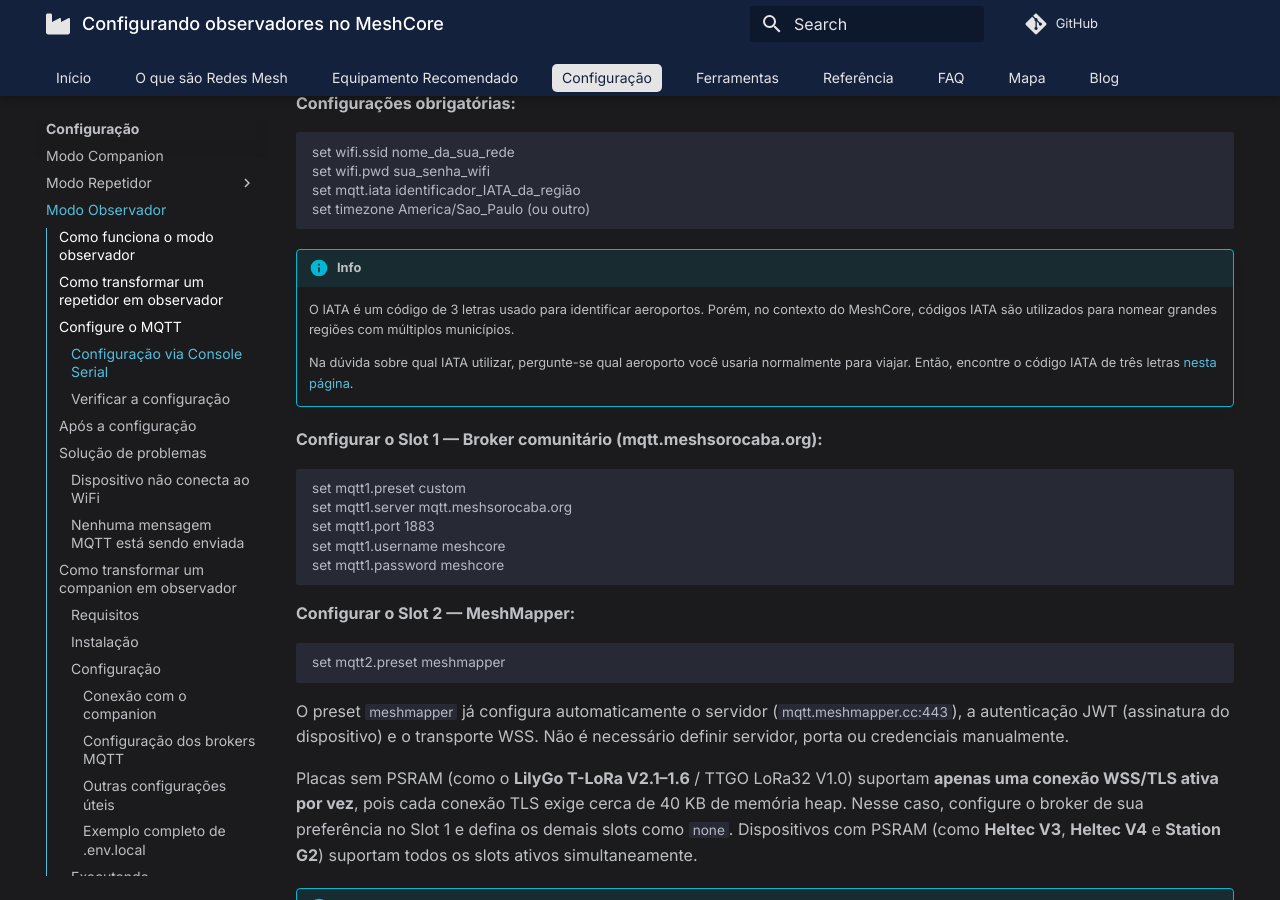
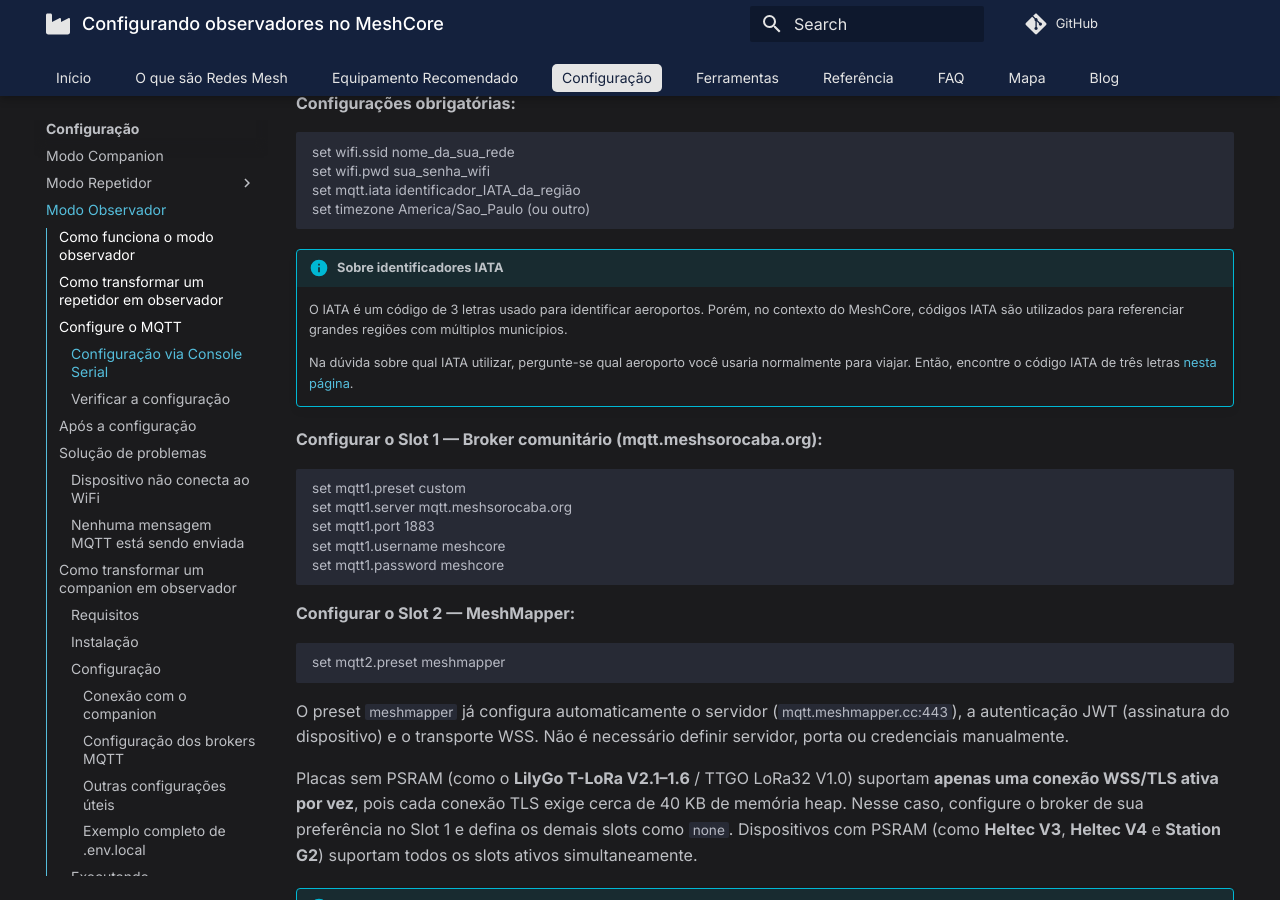
Before and after one commit to MeshSorocaba/meshsorocaba.github.io, an MkDocs documentation site: the page built from docs/configuracao/observers.md, in a window 1280 px wide and 900 px high, scrolled down 2787 px. Built offline with MkDocs 1.6.1 and Material for MkDocs 9.7.7, drawn with Linux system fonts in a browser that asks for light colours; comment, search, counter and statistics services are not loaded.

Commit message:
Melhora admonição sobre identificadores IATA na configuração de observers

````diff
--- a/docs/configuracao/observers.md
+++ b/docs/configuracao/observers.md
@@ -65,9 +65,9 @@
 set timezone America/Sao_Paulo (ou outro)
 ```
 
-!!! info
+!!! info "Sobre identificadores IATA"
 
-    O IATA é um código de 3 letras usado para identificar aeroportos. Porém, no contexto do MeshCore, códigos IATA são utilizados para nomear grandes regiões com múltiplos municípios.
+    O IATA é um código de 3 letras usado para identificar aeroportos. Porém, no contexto do MeshCore, códigos IATA são utilizados para referenciar grandes regiões com múltiplos municípios.
 
     Na dúvida sobre qual IATA utilizar, pergunte-se qual aeroporto você usaria normalmente para viajar. Então, encontre o código IATA de três letras [nesta página](https://en.wikipedia.org/wiki/List_of_airports_by_IATA_airport_code:_A).
 
````
